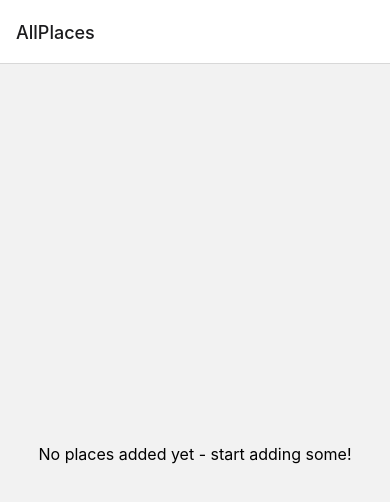
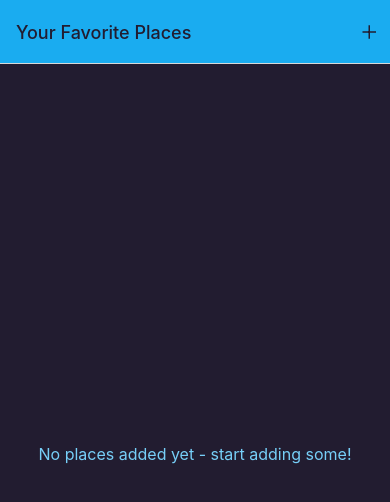
Before and after one commit to Ligius123/BNBGram, a React Native app: screen /AllPlaces in a window 390 px wide. Shown: the top 502 px of the page. Built offline with nearby package versions, Linux system fonts and the light colour scheme.

Commit message:
Adding global colors styling

```diff
--- a/App.js
+++ b/App.js
@@ -4,6 +4,8 @@
 
 import AllPlaces from "./screens/AllPlaces";
 import AddPlace from "./screens/AddPlace";
+import IconButton from "./components/UI/IconButton";
+import { Colors } from "./constants/colors";
 
 const Stack = createNativeStackNavigator();
 
@@ -12,9 +14,35 @@
     <>
       <StatusBar style="dark" />
       <NavigationContainer>
-        <Stack.Navigator>
-          <Stack.Screen name="AllPlaces" component={AllPlaces} />
-          <Stack.Screen name="AddPlace" component={AddPlace} />
+        <Stack.Navigator
+          screenOptions={{
+            headerStyle: { backgroundColor: Colors.primary500 },
+            headerTintColor: Colors.gray700,
+            contentStyle: { backgroundColor: Colors.gray700 },
+          }}
+        >
+          <Stack.Screen
+            name="AllPlaces"
+            component={AllPlaces}
+            options={({ navigation }) => ({
+              title: "Your Favorite Places",
+              headerRight: ({ tintColor }) => (
+                <IconButton
+                  icon="add"
+                  size={24}
+                  color={tintColor}
+                  onPress={() => navigation.navigate("AddPlace")}
+                />
+              ),
+            })}
+          />
+          <Stack.Screen
+            name="AddPlace"
+            component={AddPlace}
+            options={{
+              title: "Add a new Place",
+            }}
+          />
         </Stack.Navigator>
       </NavigationContainer>
     </>
--- a/components/Places/PlacesList.js
+++ b/components/Places/PlacesList.js
@@ -1,5 +1,6 @@
 import { FlatList, StyleSheet, Text, View } from "react-native";
 
+import { Colors } from "../../constants/colors";
 import PlaceItem from "./PlaceItem";
 
 function PlacesList({ places }) {
@@ -32,5 +33,6 @@
   },
   fallbackText: {
     fontSize: 16,
+    color: Colors.primary200,
   },
 });
--- /dev/null
+++ b/components/UI/IconButton.js
@@ -0,0 +1,26 @@
+import { Pressable, StyleSheet } from "react-native";
+import { Ionicons } from "@expo/vector-icons";
+
+function IconButton({ icon, size, color, onPress }) {
+  return (
+    <Pressable
+      style={({ pressed }) => [styles.button, pressed && styles.pressed]}
+      onPress={onPress}
+    >
+      <Ionicons name={icon} size={size} color={color} />
+    </Pressable>
+  );
+}
+
+export default IconButton;
+
+const styles = StyleSheet.create({
+  button: {
+    padding: 8,
+    justifyContent: "center",
+    alignItems: "center",
+  },
+  pressed: {
+    opacity: 0.7,
+  },
+});
--- /dev/null
+++ b/constants/colors.js
@@ -0,0 +1,11 @@
+export const Colors = {
+  primary50: "#cfeffd",
+  primary100: "#a0defb",
+  primary200: "#77cff8",
+  primary400: "#44bdf5",
+  primary500: "#1aacf0",
+  primary700: "#0570c9",
+  primary800: "#003b88",
+  accent500: "#e6b30b",
+  gray700: "#221c30",
+};
--- a/screens/AllPlaces.js
+++ b/screens/AllPlaces.js
@@ -1,4 +1,4 @@
-import PlacesList from '../components/Places/PlacesList';
+import PlacesList from "../components/Places/PlacesList";
 
 function AllPlaces() {
   return <PlacesList />;
```
